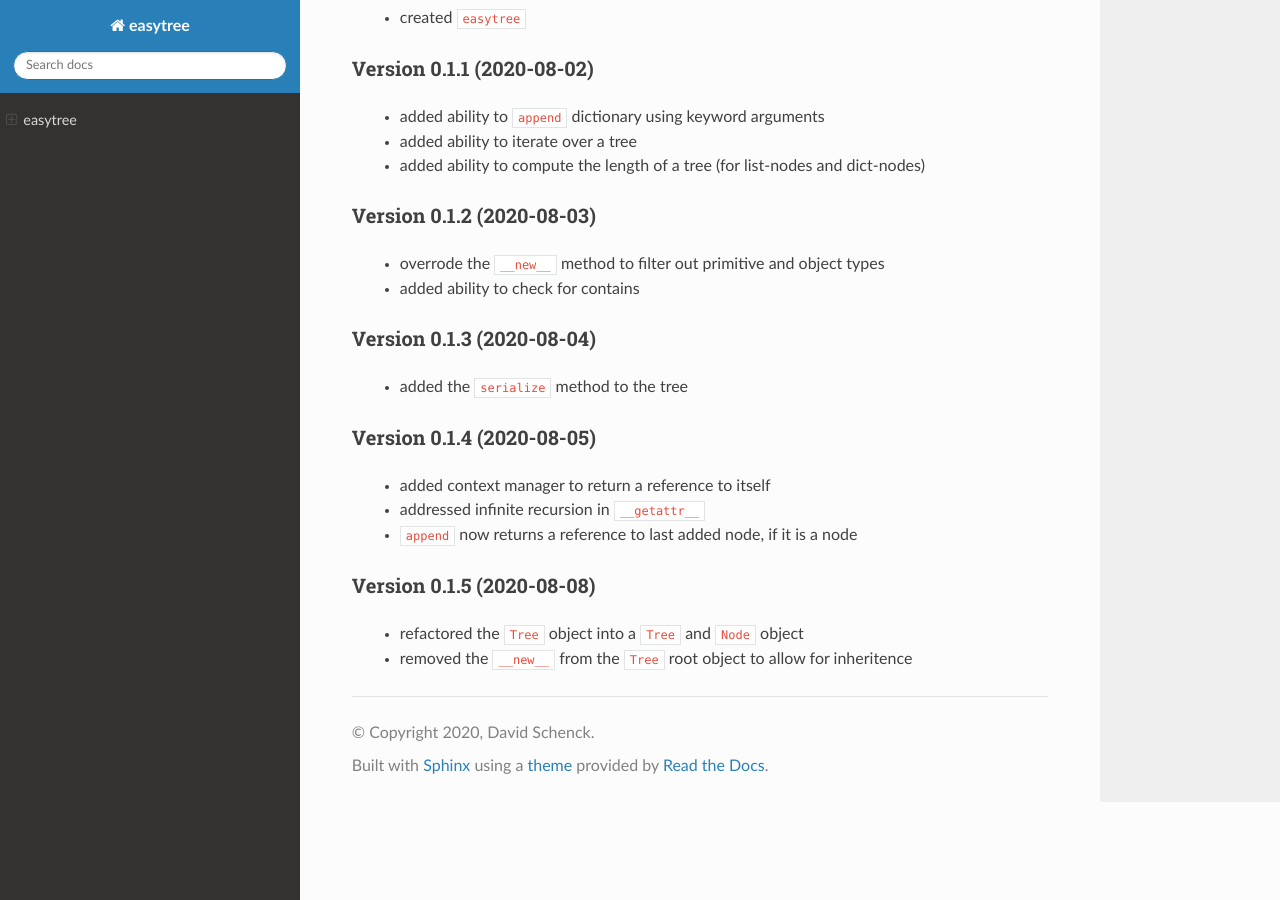
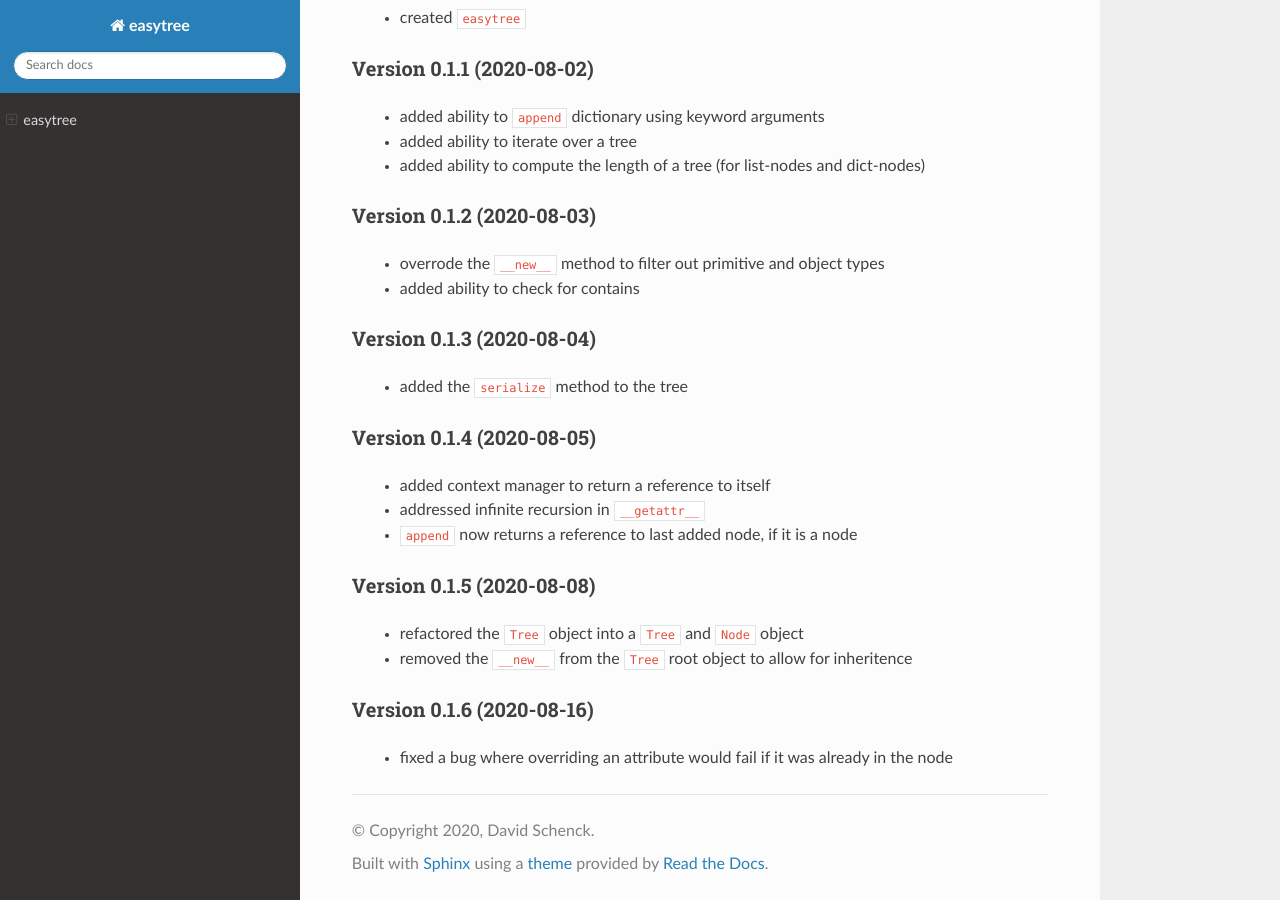
Before and after one commit to dschenck/easytree, a Sphinx documentation site: the page built from docs/index.rst, in a window 1280 px wide and 900 px high, scrolled down 4206 px. Built offline with Sphinx 7.4.7 and the Read the Docs theme 2.0.0, drawn with Linux system fonts in a browser that asks for light colours.

Commit message:
documentation

```diff
--- a/docs/index.rst
+++ b/docs/index.rst
@@ -208,3 +208,7 @@ Version 0.1.5 (2020-08-08)
 ************************************
     - refactored the :code:`Tree` object into a :code:`Tree` and :code:`Node` object
     - removed the :code:`__new__` from the :code:`Tree` root object to allow for inheritence
+
+Version 0.1.6 (2020-08-16)
+************************************
+    - fixed a bug where overriding an attribute would fail if it was already in the node
```
